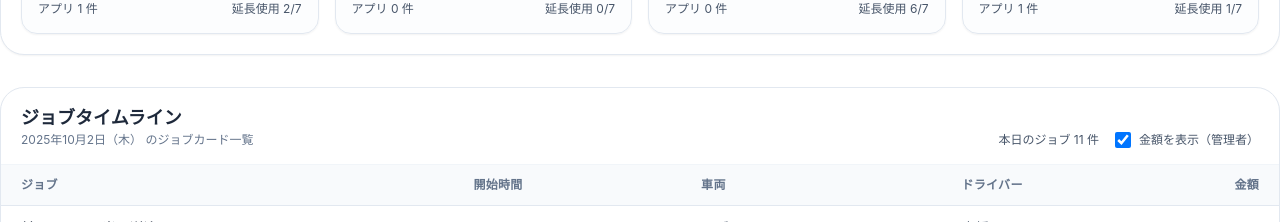
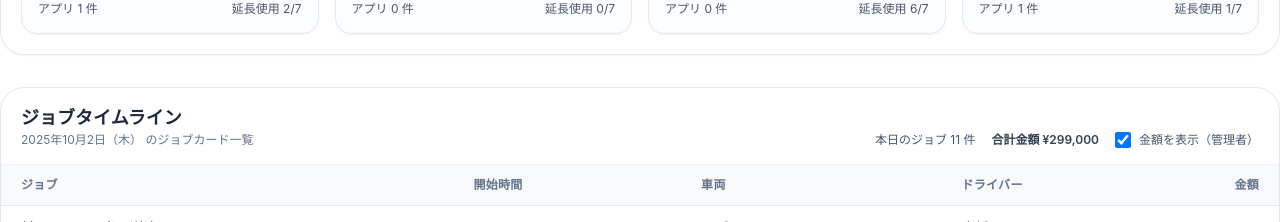
Before and after one commit to motohide404/HireDispatchDesk, a React app in the folder client/: page / in a window 1280 px wide. Shown: the part 1000-1222 px from the top of the page. Built offline with nearby package versions, Linux system fonts and the light colour scheme; the HTML template or start-up script is replaced by a standard one.

Commit message:
Restore job timeline total amount display

```diff
--- a/client/src/components/VehicleDispatchBoardMock.tsx
+++ b/client/src/components/VehicleDispatchBoardMock.tsx
@@ -729,6 +729,18 @@ export default function VehicleDispatchBoardMock() {
 
     return rows.sort((a, b) => a.sortKey - b.sortKey);
   }, [appDuties, bookings, jobPool, viewDateObj]);
+  const jobAmountSummary = useMemo(() => {
+    return dailyJobRows.reduce<{ total: number; hasAmount: boolean }>(
+      (acc, row) => {
+        if (row.amount != null) {
+          acc.total += row.amount;
+          acc.hasAmount = true;
+        }
+        return acc;
+      },
+      { total: 0, hasAmount: false }
+    );
+  }, [dailyJobRows]);
   const totalMonthlyJobs = useMemo(
     () => DRIVERS.reduce((acc, driver) => acc + driver.monthlyJobs, 0),
     []
@@ -1698,6 +1710,11 @@ export default function VehicleDispatchBoardMock() {
                 </div>
                 <div className="flex flex-wrap items-center gap-4 text-xs text-slate-600">
                   <div>本日のジョブ {dailyJobRows.length} 件</div>
+                  {showJobAmounts && jobAmountSummary.hasAmount && (
+                    <div className="font-semibold text-slate-700">
+                      合計金額 {formatCurrency(jobAmountSummary.total)}
+                    </div>
+                  )}
                   <label className="inline-flex items-center gap-2">
                     <input
                       type="checkbox"
```
